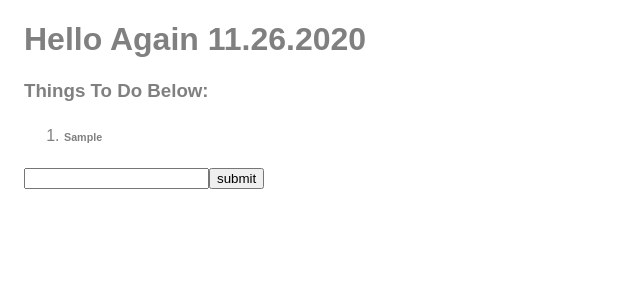
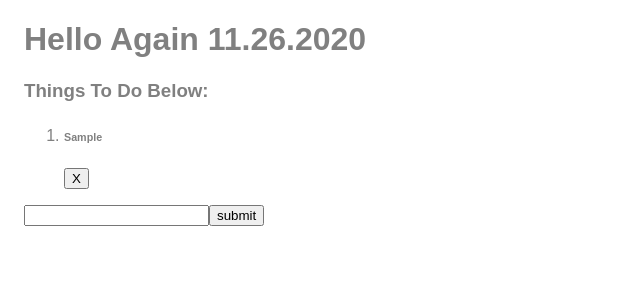
Before and after one commit to Raylin009/hello_again, a React app: page / in a window 1280 px wide. Both pictures are taken after typing "Sample" into the empty fields and a click on the input "submit". Shown: the top 300 px of the page, without its empty margins (0-640 px from the left). Built offline with nearby package versions, Linux system fonts and the light colour scheme.

Commit message:
button added

```diff
--- a/src/Components/todo/ListItem.js
+++ b/src/Components/todo/ListItem.js
@@ -4,6 +4,7 @@ const ListItem = ({item}) => {
   return (
     <li>
       <h6>{item.text}</h6>
+      <button>X</button>
     </li>
   );
 };
```
